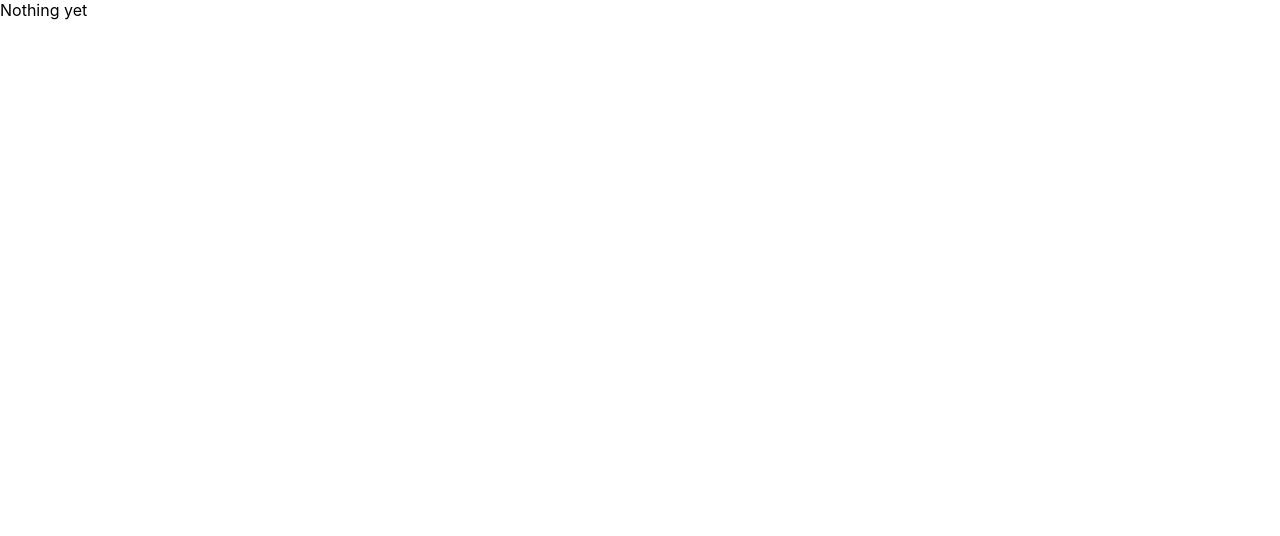
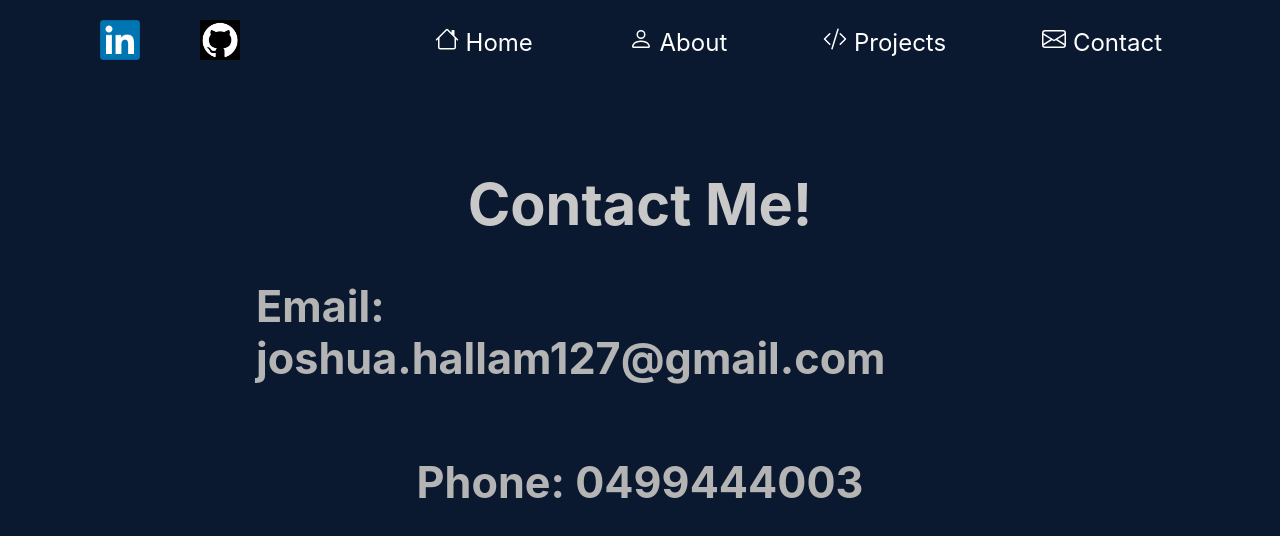
Before and after one commit to joshuahallam127/portfolio, a React (Create React App) app: page /portfolio/contact in a window 1280 px wide. Shown: the top 536 px of the page. Built offline with nearby package versions, Linux system fonts and the light colour scheme.

Commit message:
deploying woo

```diff
--- a/src/Components/Contact.css
+++ b/src/Components/Contact.css
@@ -0,0 +1,19 @@
+.contactpage {
+    min-height: 100vh;
+    background-color: #0a192f
+}
+
+.contact-body {
+    display: flex;
+    flex-direction: column;
+    justify-content: center;
+    align-items: center;
+    padding: 10vh 20vw;
+    font-size: 1.8rem;
+    color: rgb(180, 180, 180);
+}
+
+.contact-body h1 {
+    margin: 5px;
+    color: rgb(200, 200, 200);
+}
--- a/src/Components/Contact.js
+++ b/src/Components/Contact.js
@@ -1,10 +1,16 @@
 import React from 'react';
 import './Contact.css';
+import Nav from './Nav';
 
 const Contact = () => {
   return (
-    <div>
-      Nothing yet
+    <div className='contactpage'>
+      <Nav />
+      <div className='contact-body'>
+        <h1>Contact Me!</h1>
+        <h2>Email: joshua.hallam127@gmail.com</h2>
+        <h2>Phone: 0499444003</h2>
+      </div>
     </div>
   )
 }
--- a/src/Components/Projects.js
+++ b/src/Components/Projects.js
@@ -1,4 +1,4 @@
-import React, { useState, useEffect } from 'react';
+import React, { useState } from 'react';
 import './Projects.css';
 import Nav from './Nav';
 
@@ -43,15 +43,6 @@ const ProjectsPage = ({ active, setCurrProject }) => {
 }
 
 const ProjectPage = ( {active, setCurrProject, project }) => {
-  const [title, setTitle] = useState('');
-  useEffect(() => {
-    if (title) {
-      setTitle(project.toUpperCase());
-    }
-  }, [project]);
-
-  console.log(project);
-
   const data = {
     'The Trading Simulator': {
       description: `The trading simulator allows you to choose any publicly listed US stock,
@@ -68,49 +59,51 @@ const ProjectPage = ( {active, setCurrProject, project }) => {
       websiteLink: 'https://joshuahallam127.github.io/trading-simulator'
     },
 
-    'UNIX TERMINAL CLONE': {
-      description: 'The virtual machine simulates a linux terminal, allowing you to run the following \
-      commands: pwd, cd, mkdir, touch, cp, mv, rm, rmdir, chmod, chown, adduser, deluser, su, ls. The virtual \
-      machine keeps track of directory structure, users, their permissions and file permissions.',
+    'Unix Terminal Clone': {
+      description: `The virtual machine simulates a linux terminal, allowing you to run the following
+      commands: pwd, cd, mkdir, touch, cp, mv, rm, rmdir, chmod, chown, adduser, deluser, su, ls. The virtual
+      machine keeps track of directory structure, users, their permissions and file permissions.`,
 
       videoLink: 'https://github.com/joshuahallam127/Unix-Terminal-Clone/assets/104524708/edfc6973-e080-44f5-831a-9ce9004a218c',
 
       githubLink: 'https://github.com/joshuahallam127/Unix-Terminal-Clone'
     },
 
-    'PACMAN GAME': {
-      description: 'Parody of the classic Pacman game. In this version, the player is a wizard, and there are \
-      some extra features such as map creation and teleportation!',
+    'Pacman Game': {
+      description: `Parody of the classic Pacman game. In this version, the player is a wizard, and there are
+      some extra features such as map creation and teleportation!`,
 
       videoLink: 'https://github.com/joshuahallam127/Pacman-ish-Game-plus-Extensions/assets/104524708/6753d142-8c8f-4bf4-a313-635d71aae954',
 
       githubLink: 'https://github.com/joshuahallam127/Pacman-ish-Game-plus-Extensions'
     },
 
-    'ASSEMBLY INTERPRETER': {
-      description: 'An interpreter for a custom assembly language that takes in a binary file representing \
-      the assembly code and then acts as a virtual machine to execute the code.',
+    'Assembly Interpreter': {
+      description: `An interpreter for a custom assembly language that takes in a binary file representing
+      the assembly code and then acts as a virtual machine to execute the code.`,
     }
   }
-
-  console.log(data[title]?.videoLink);
 
   return (
     <div className={`page project-detail ${active ? 'active' : ''}`}>
       <button onClick={() => setCurrProject('')}>Back</button>
-      <h1>{title}</h1>
-      <p>{data[title]?.description}</p>
-      <a href={data[title]?.githubLink} target="_blank" rel="noopener noreferrer">
-        View GitHub Repo
-      </a>
-      {/* <video controls width="600" height="400">
-          <source src='https://github.com/joshuahallam127/trading-simulator/assets/104524708/e4329a0b-f29f-43cb-adc5-5e465a31dd06' type="video/mp4" />
-          Your browser does not support the video tag.
-      </video> */}
-      <video controls width="600" height="400">
+      {project ?
+      <>
+        <h1>{project.toUpperCase()}</h1>
+        <p>{data[project]?.description}</p>
+        <a href={data[project]?.githubLink} target="_blank" rel="noopener noreferrer">
+          View GitHub Repo
+        </a>
+        {data[project]?.websiteLink ?
+        <a href={data[project]?.websiteLink} target="_blank" rel="noopener noreferrer">
+          View Site
+        </a> : null}
+        <video controls width="600" height="400">
           <source src={data[project]?.videoLink} type="video/mp4" />
           Your browser does not support the video tag.
-      </video>
+        </video>
+      </> : null}
+
     </div>
   )
 
@@ -124,7 +117,6 @@ const Projects = () => {
     <div className='projectspage'>
       <Nav />
       <div className='twopages'>
-
         <ProjectsPage active={currProject === ''} setCurrProject={setCurrProject}/>
         <ProjectPage active={currProject !== ''} project={currProject} setCurrProject={setCurrProject} />
       </div>
```
